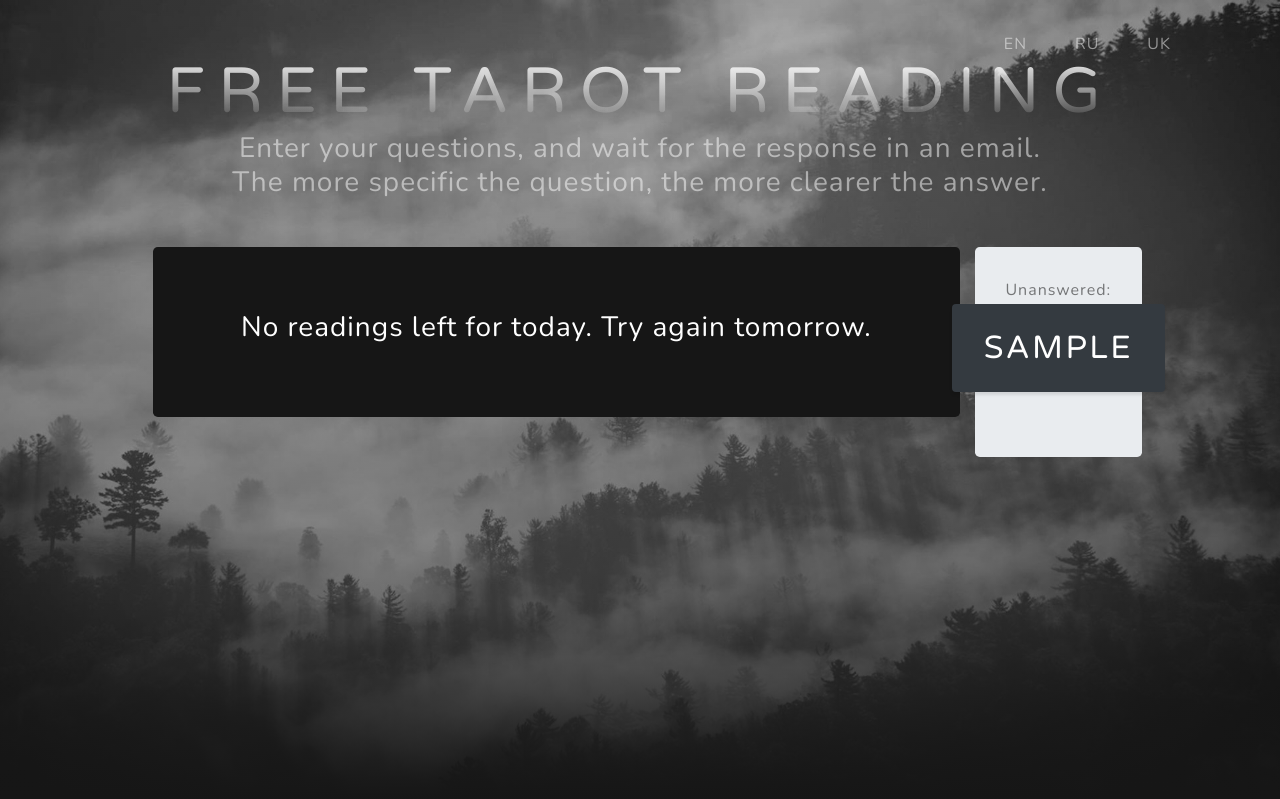
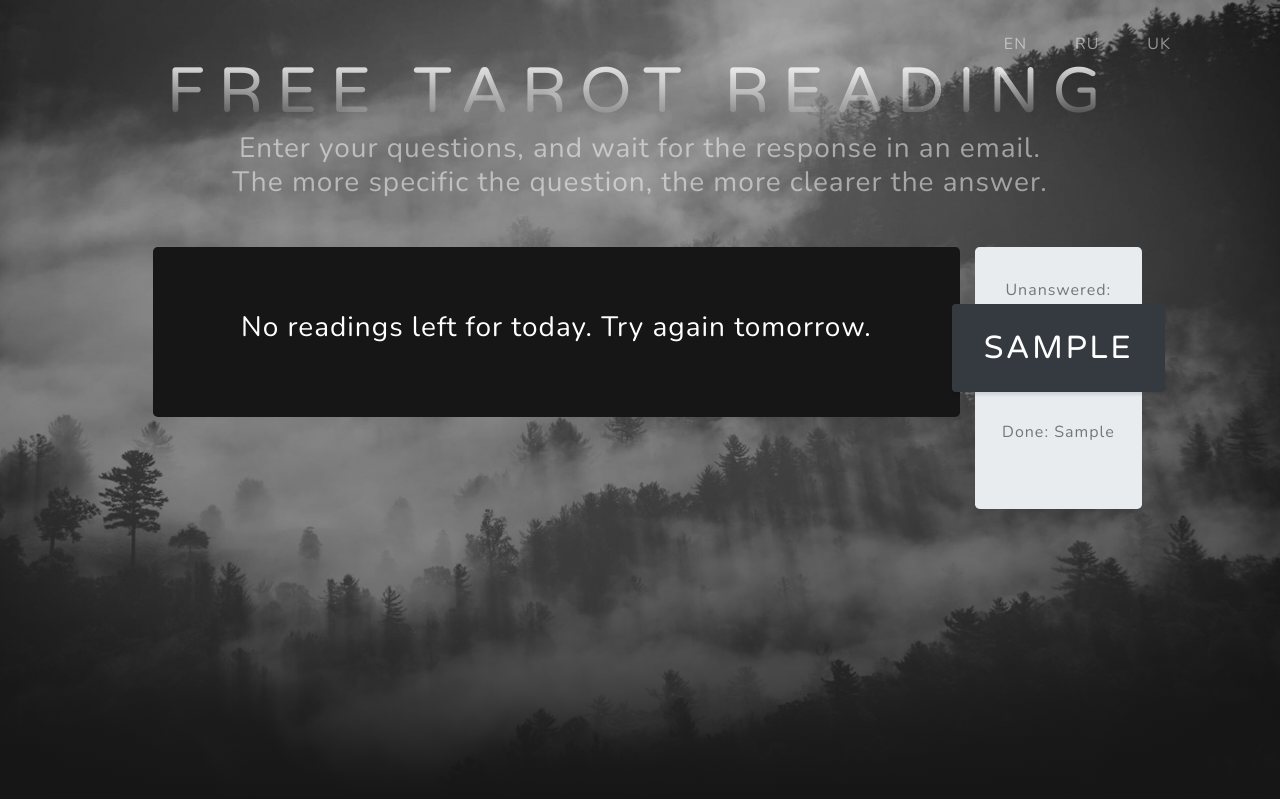
Before and after one commit to jTiKey/tarot, a Django app: template tarot/templates/index.html in a window 1280 px wide. Shown: the top 799 px of the page. Run offline with Django 3.2, Linux system fonts and the light colour scheme; the template is opened without the code that fills it: most values are stand-ins (such as "Sample title", 1, 10 or a date in 2020); parts of the project's set-up code (start-up, migrations or seed data) failed here and were passed over; some libraries are stand-ins or nearby versions; some web fonts are replaced.

Commit message:
add done message

```diff
--- a/tarot/templates/index.html
+++ b/tarot/templates/index.html
@@ -138,11 +138,17 @@
                   <button type="button" class="btn btn-dark counter">{{ queued_readings }}</button>
                 </td>
               </tr>
+              <tr>
+                <td>
+                  <br>
+                </td>
+              </tr>
+              <tr>
+                <td>
+                  {% trans "Done" %}: {{ done_readings }}
+                </td>
+              </tr>
             </table>
-
-            <br>
-
-            <br>
             {#              {% trans "Readings Done" %}:<br>#}
             {#              <br>#}
             {#              {% cache 3600 readings_done %}#}
```
